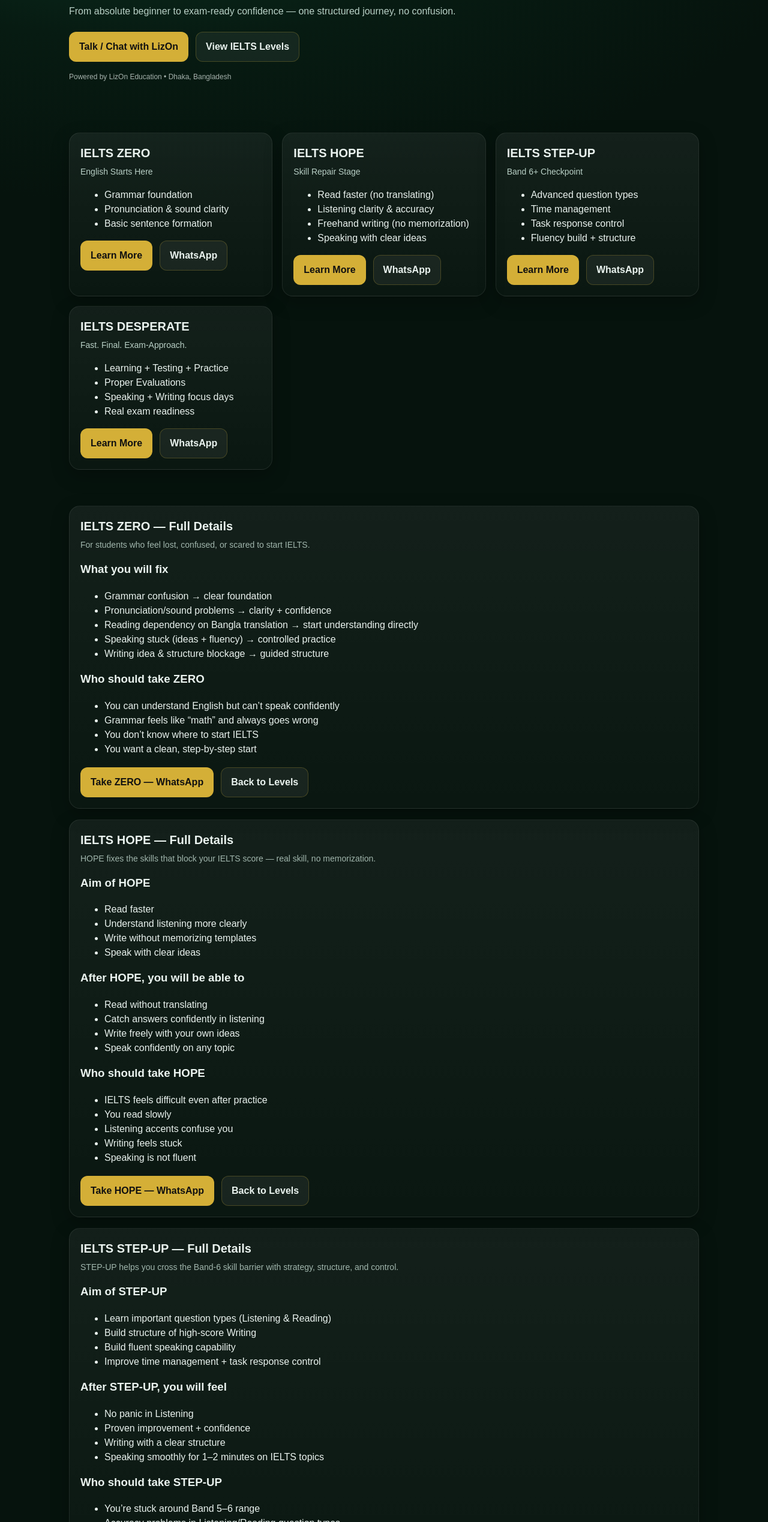
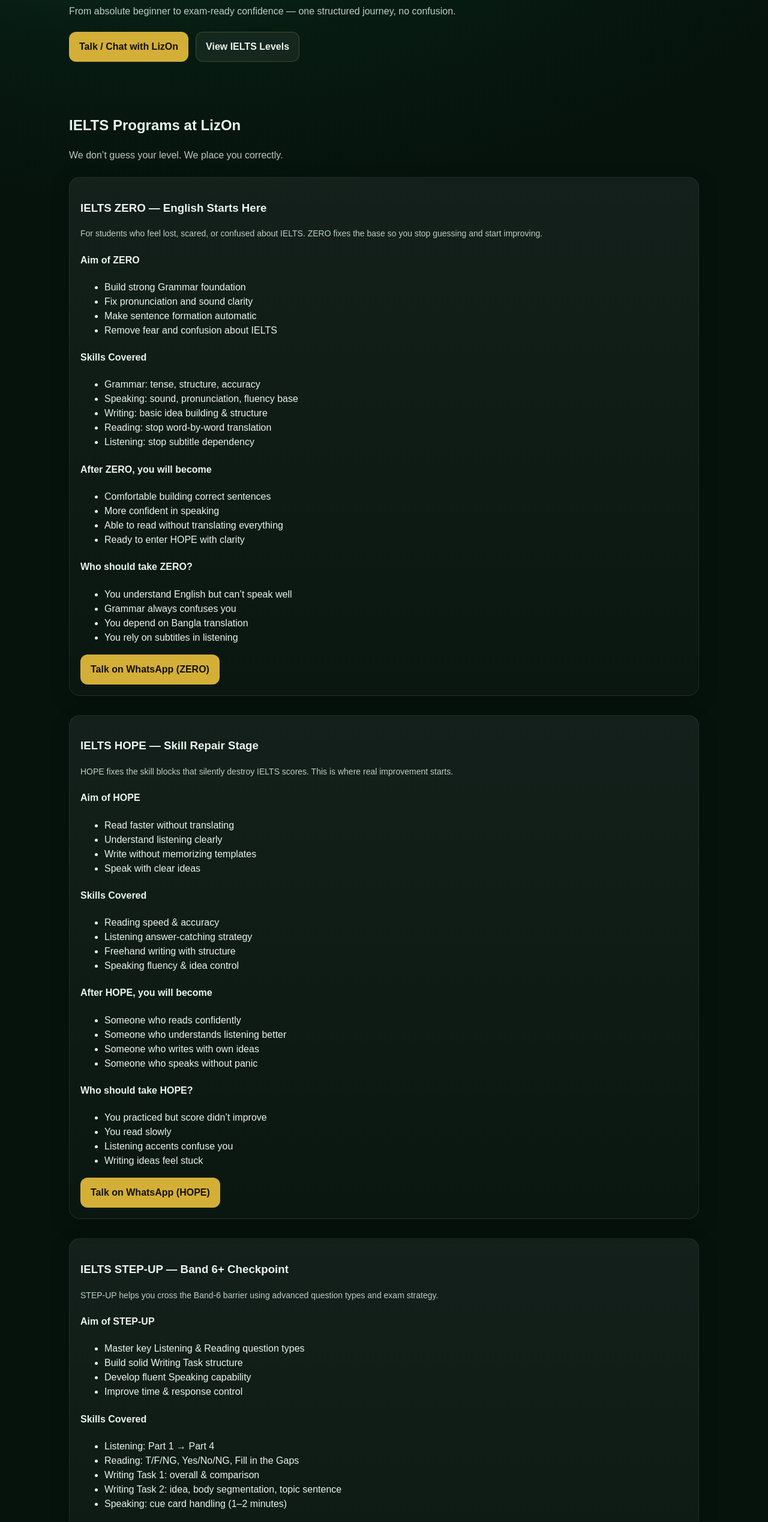
Before and after one commit to shuvojoy00-oss/mylizon-website, a plain HTML site: page ielts.html in a window 1280 px wide. Shown: the part 263-2800 px from the top of the page at 60% size. Drawn offline with Linux system fonts and the light colour scheme.

Commit message:
Update ielts.html

```diff
--- a/ielts.html
+++ b/ielts.html
@@ -2,8 +2,8 @@
 <html lang="en">
 <head>
   <meta charset="UTF-8" />
+  <title>IELTS Preparation | LizOn Education</title>
   <meta name="viewport" content="width=device-width, initial-scale=1.0" />
-  <title>IELTS Preparation — LizOn Education</title>
   <link rel="stylesheet" href="style.css" />
 </head>
 
@@ -13,215 +13,208 @@
     <!-- HERO -->
     <section class="hero">
       <div class="badge">IELTS by LizOn Education</div>
-      <h1>IELTS Preparation<br/>Designed for Your Desired Score</h1>
-      <p>From absolute beginner to exam-ready confidence — one structured journey, no confusion.</p>
+      <h1>IELTS Preparation<br>Designed for Your Desired Score</h1>
+      <p>
+        From absolute beginner to exam-ready confidence —
+        one structured journey, no confusion.
+      </p>
 
       <div class="btn-row">
-        <a class="btn primary" href="https://wa.me/8801611611139" target="_blank" rel="noopener">Talk / Chat with LizOn</a>
-        <a class="btn secondary" href="#levels">View IELTS Levels</a>
-      </div>
-
-      <p style="margin-top:16px; font-size:12px; color:rgba(234,243,239,0.7);">
-        Powered by LizOn Education • Dhaka, Bangladesh
-      </p>
-    </section>
-
-    <!-- LEVELS GRID -->
-    <section class="grid" id="levels">
-      <div class="card">
-        <h2>IELTS ZERO</h2>
-        <p>English Starts Here</p>
-        <ul>
-          <li>Grammar foundation</li>
-          <li>Pronunciation & sound clarity</li>
-          <li>Basic sentence formation</li>
-        </ul>
-        <div class="btn-row">
-          <a class="btn primary" href="#zero">Learn More</a>
-          <a class="btn secondary" href="https://wa.me/8801611611139" target="_blank" rel="noopener">WhatsApp</a>
-        </div>
-      </div>
-
-      <div class="card">
-        <h2>IELTS HOPE</h2>
-        <p>Skill Repair Stage</p>
-        <ul>
-          <li>Read faster (no translating)</li>
-          <li>Listening clarity & accuracy</li>
-          <li>Freehand writing (no memorization)</li>
-          <li>Speaking with clear ideas</li>
-        </ul>
-        <div class="btn-row">
-          <a class="btn primary" href="#hope">Learn More</a>
-          <a class="btn secondary" href="https://wa.me/8801611611139" target="_blank" rel="noopener">WhatsApp</a>
-        </div>
-      </div>
-
-      <div class="card">
-        <h2>IELTS STEP-UP</h2>
-        <p>Band 6+ Checkpoint</p>
-        <ul>
-          <li>Advanced question types</li>
-          <li>Time management</li>
-          <li>Task response control</li>
-          <li>Fluency build + structure</li>
-        </ul>
-        <div class="btn-row">
-          <a class="btn primary" href="#stepup">Learn More</a>
-          <a class="btn secondary" href="https://wa.me/8801611611139" target="_blank" rel="noopener">WhatsApp</a>
-        </div>
-      </div>
-
-      <div class="card">
-        <h2>IELTS DESPERATE</h2>
-        <p>Fast. Final. Exam-Approach.</p>
-        <ul>
-          <li>Learning + Testing + Practice</li>
-          <li>Proper Evaluations</li>
-          <li>Speaking + Writing focus days</li>
-          <li>Real exam readiness</li>
-        </ul>
-        <div class="btn-row">
-          <a class="btn primary" href="#desperate">Learn More</a>
-          <a class="btn secondary" href="https://wa.me/8801611611139" target="_blank" rel="noopener">WhatsApp</a>
-        </div>
+        <a class="btn primary" href="https://wa.me/8801611611139" target="_blank" rel="noopener">
+          Talk / Chat with LizOn
+        </a>
+        <a class="btn secondary" href="#levels">
+          View IELTS Levels
+        </a>
       </div>
     </section>
 
-    <!-- DETAILS: ZERO -->
-    <section class="card" id="zero">
-      <h2>IELTS ZERO — Full Details</h2>
-      <p style="opacity:.85">For students who feel lost, confused, or scared to start IELTS.</p>
+    <!-- LEVELS -->
+    <section id="levels" style="margin-top:48px;">
+      <h2>IELTS Programs at LizOn</h2>
+      <p style="opacity:.8">We don’t guess your level. We place you correctly.</p>
 
-      <h3 style="margin-top:16px;">What you will fix</h3>
+      <!-- ZERO -->
+      <section class="card" style="margin-top:24px;">
+        <h3>IELTS ZERO — English Starts Here</h3>
+        <p>
+          For students who feel lost, scared, or confused about IELTS.
+          ZERO fixes the base so you stop guessing and start improving.
+        </p>
+
+        <h4>Aim of ZERO</h4>
         <ul>
-        <li>Grammar confusion → clear foundation</li>
-        <li>Pronunciation/sound problems → clarity + confidence</li>
-        <li>Reading dependency on Bangla translation → start understanding directly</li>
-        <li>Speaking stuck (ideas + fluency) → controlled practice</li>
-        <li>Writing idea & structure blockage → guided structure</li>
+          <li>Build strong Grammar foundation</li>
+          <li>Fix pronunciation and sound clarity</li>
+          <li>Make sentence formation automatic</li>
+          <li>Remove fear and confusion about IELTS</li>
         </ul>
 
-      <h3 style="margin-top:16px;">Who should take ZERO</h3>
+        <h4>Skills Covered</h4>
         <ul>
-        <li>You can understand English but can’t speak confidently</li>
-        <li>Grammar feels like “math” and always goes wrong</li>
-        <li>You don’t know where to start IELTS</li>
-        <li>You want a clean, step-by-step start</li>
+          <li>Grammar: tense, structure, accuracy</li>
+          <li>Speaking: sound, pronunciation, fluency base</li>
+          <li>Writing: basic idea building & structure</li>
+          <li>Reading: stop word-by-word translation</li>
+          <li>Listening: stop subtitle dependency</li>
         </ul>
 
-      <div class="btn-row" style="margin-top:18px;">
-        <a class="btn primary" href="https://wa.me/8801611611139" target="_blank" rel="noopener">Take ZERO — WhatsApp</a>
-        <a class="btn secondary" href="#levels">Back to Levels</a>
+        <h4>After ZERO, you will become</h4>
+        <ul>
+          <li>Comfortable building correct sentences</li>
+          <li>More confident in speaking</li>
+          <li>Able to read without translating everything</li>
+          <li>Ready to enter HOPE with clarity</li>
+        </ul>
+
+        <h4>Who should take ZERO?</h4>
+        <ul>
+          <li>You understand English but can’t speak well</li>
+          <li>Grammar always confuses you</li>
+          <li>You depend on Bangla translation</li>
+          <li>You rely on subtitles in listening</li>
+        </ul>
+
+        <div class="btn-row">
+          <a class="btn primary" href="https://wa.me/8801611611139" target="_blank">Talk on WhatsApp (ZERO)</a>
         </div>
       </section>
 
-    <!-- DETAILS: HOPE -->
-    <section class="card" id="hope" style="margin-top:18px;">
-      <h2>IELTS HOPE — Full Details</h2>
-      <p style="opacity:.85">HOPE fixes the skills that block your IELTS score — real skill, no memorization.</p>
+      <!-- HOPE -->
+      <section class="card" style="margin-top:32px;">
+        <h3>IELTS HOPE — Skill Repair Stage</h3>
+        <p>
+          HOPE fixes the skill blocks that silently destroy IELTS scores.
+          This is where real improvement starts.
+        </p>
 
-      <h3 style="margin-top:16px;">Aim of HOPE</h3>
+        <h4>Aim of HOPE</h4>
         <ul>
-        <li>Read faster</li>
-        <li>Understand listening more clearly</li>
+          <li>Read faster without translating</li>
+          <li>Understand listening clearly</li>
           <li>Write without memorizing templates</li>
           <li>Speak with clear ideas</li>
         </ul>
 
-      <h3 style="margin-top:16px;">After HOPE, you will be able to</h3>
+        <h4>Skills Covered</h4>
         <ul>
-        <li>Read without translating</li>
-        <li>Catch answers confidently in listening</li>
-        <li>Write freely with your own ideas</li>
-        <li>Speak confidently on any topic</li>
+          <li>Reading speed & accuracy</li>
+          <li>Listening answer-catching strategy</li>
+          <li>Freehand writing with structure</li>
+          <li>Speaking fluency & idea control</li>
         </ul>
 
-      <h3 style="margin-top:16px;">Who should take HOPE</h3>
+        <h4>After HOPE, you will become</h4>
         <ul>
-        <li>IELTS feels difficult even after practice</li>
+          <li>Someone who reads confidently</li>
+          <li>Someone who understands listening better</li>
+          <li>Someone who writes with own ideas</li>
+          <li>Someone who speaks without panic</li>
+        </ul>
+
+        <h4>Who should take HOPE?</h4>
+        <ul>
+          <li>You practiced but score didn’t improve</li>
           <li>You read slowly</li>
           <li>Listening accents confuse you</li>
-        <li>Writing feels stuck</li>
-        <li>Speaking is not fluent</li>
+          <li>Writing ideas feel stuck</li>
         </ul>
 
-      <div class="btn-row" style="margin-top:18px;">
-        <a class="btn primary" href="https://wa.me/8801611611139" target="_blank" rel="noopener">Take HOPE — WhatsApp</a>
-        <a class="btn secondary" href="#levels">Back to Levels</a>
+        <div class="btn-row">
+          <a class="btn primary" href="https://wa.me/8801611611139" target="_blank">Talk on WhatsApp (HOPE)</a>
         </div>
       </section>
 
-    <!-- DETAILS: STEP-UP -->
-    <section class="card" id="stepup" style="margin-top:18px;">
-      <h2>IELTS STEP-UP — Full Details</h2>
-      <p style="opacity:.85">STEP-UP helps you cross the Band-6 skill barrier with strategy, structure, and control.</p>
+      <!-- STEP-UP -->
+      <section class="card" style="margin-top:32px;">
+        <h3>IELTS STEP-UP — Band 6+ Checkpoint</h3>
+        <p>
+          STEP-UP helps you cross the Band-6 barrier using
+          advanced question types and exam strategy.
+        </p>
 
-      <h3 style="margin-top:16px;">Aim of STEP-UP</h3>
+        <h4>Aim of STEP-UP</h4>
         <ul>
-        <li>Learn important question types (Listening & Reading)</li>
-        <li>Build structure of high-score Writing</li>
-        <li>Build fluent speaking capability</li>
-        <li>Improve time management + task response control</li>
+          <li>Master key Listening & Reading question types</li>
+          <li>Build solid Writing Task structure</li>
+          <li>Develop fluent Speaking capability</li>
+          <li>Improve time & response control</li>
         </ul>
 
-      <h3 style="margin-top:16px;">After STEP-UP, you will feel</h3>
+        <h4>Skills Covered</h4>
         <ul>
-        <li>No panic in Listening</li>
-        <li>Proven improvement + confidence</li>
-        <li>Writing with a clear structure</li>
-        <li>Speaking smoothly for 1–2 minutes on IELTS topics</li>
+          <li>Listening: Part 1 → Part 4</li>
+          <li>Reading: T/F/NG, Yes/No/NG, Fill in the Gaps</li>
+          <li>Writing Task 1: overall & comparison</li>
+          <li>Writing Task 2: idea, body segmentation, topic sentence</li>
+          <li>Speaking: cue card handling (1–2 minutes)</li>
         </ul>
 
-      <h3 style="margin-top:16px;">Who should take STEP-UP</h3>
+        <h4>This course comes with</h4>
         <ul>
-        <li>You’re stuck around Band 5–6 range</li>
-        <li>Accuracy problems in Listening/Reading question types</li>
-        <li>Idea generation problems in Speaking/Writing</li>
-        <li>You want to move up seriously</li>
+          <li>Live classes by Band 8+ instructors</li>
+          <li>Mentorship by Shuvo Sarker Joy</li>
+          <li>Private Discord support</li>
+          <li>Scholarship & abroad job guidance</li>
         </ul>
 
-      <div class="btn-row" style="margin-top:18px;">
-        <a class="btn primary" href="https://wa.me/8801611611139" target="_blank" rel="noopener">Take STEP-UP — WhatsApp</a>
-        <a class="btn secondary" href="#levels">Back to Levels</a>
+        <h4>Who should take STEP-UP?</h4>
+        <ul>
+          <li>You’re unsure about Band 6 in each module</li>
+          <li>You struggle with accuracy in key question types</li>
+          <li>You want structured improvement</li>
+        </ul>
+
+        <div class="btn-row">
+          <a class="btn primary" href="https://wa.me/8801611611139" target="_blank">Talk on WhatsApp (STEP-UP)</a>
         </div>
       </section>
 
-    <!-- DETAILS: DESPERATE -->
-    <section class="card" id="desperate" style="margin-top:18px;">
-      <h2>IELTS DESPERATE — Full Details</h2>
-      <p style="opacity:.85">High-ticket, high-focus revision + testing. Learning, practice, and proper evaluations.</p>
+      <!-- DESPERATE -->
+      <section class="card" style="margin-top:32px;">
+        <h3>IELTS DESPERATE — Final Revision & Evaluation</h3>
+        <p>
+          This is the final stage. Learning, testing, practice,
+          and proper evaluation — no guesswork.
+        </p>
 
-      <h3 style="margin-top:16px;">What happens in DESPERATE</h3>
+        <h4>Aim of DESPERATE</h4>
         <ul>
-        <li>Full IELTS revision (all modules)</li>
-        <li>Practice under exam rules</li>
-        <li>Proper evaluations (not “random checking”)</li>
-        <li>Speaking + Writing focus days</li>
+          <li>Revise everything fast & smart</li>
+          <li>Practice under exam pressure</li>
+          <li>Fix last-minute weaknesses</li>
+          <li>Convert practice into score</li>
         </ul>
 
-      <h3 style="margin-top:16px;">Who should take DESPERATE</h3>
+        <h4>Skills Covered</h4>
         <ul>
-        <li>Your exam is close (you need final sharpening)</li>
-        <li>You want maximum evaluation before the test</li>
-        <li>You want strong correction + score-first strategy</li>
-        <li>You don’t want to waste time guessing</li>
+          <li>Listening: full test + evaluation</li>
+          <li>Reading: passage strategy & accuracy</li>
+          <li>Writing: Task 1 & 2 full evaluation</li>
+          <li>Speaking: Part 1–3 exam readiness</li>
         </ul>
 
-      <div class="btn-row" style="margin-top:18px;">
-        <a class="btn primary" href="https://wa.me/8801611611139" target="_blank" rel="noopener">Take DESPERATE — WhatsApp</a>
-        <a class="btn secondary" href="#levels">Back to Levels</a>
+        <h4>This course comes with</h4>
+        <ul>
+          <li>Live classes by Band 8+ instructors</li>
+          <li>Mentorship by Shuvo Sarker Joy</li>
+          <li>Private Discord channel</li>
+          <li>Scholarship & job approach guidance</li>
+          <li>Secret exam suggestions</li>
+        </ul>
+
+        <h4>Who should take DESPERATE?</h4>
+        <ul>
+          <li>Your exam is very close</li>
+          <li>You want maximum evaluation</li>
+          <li>You want confidence through proof</li>
+        </ul>
+
+        <div class="btn-row">
+          <a class="btn primary" href="https://wa.me/8801611611139" target="_blank">Talk on WhatsApp (DESPERATE)</a>
         </div>
       </section>
 
-    <!-- FOOTER CTA -->
-    <section class="card" style="margin-top:18px;">
-      <h2>Need help choosing the right level?</h2>
-      <p style="opacity:.85">We don’t guess your level. We place you correctly — based on your current skill and timeline.</p>
-      <div class="btn-row" style="margin-top:14px;">
-        <a class="btn primary" href="https://wa.me/8801611611139" target="_blank" rel="noopener">Message on WhatsApp</a>
-        <a class="btn secondary" href="index.html">Back to Home</a>
-      </div>
     </section>
 
   </div>
```
Lines whose indentation alone changed are shown as unchanged.
